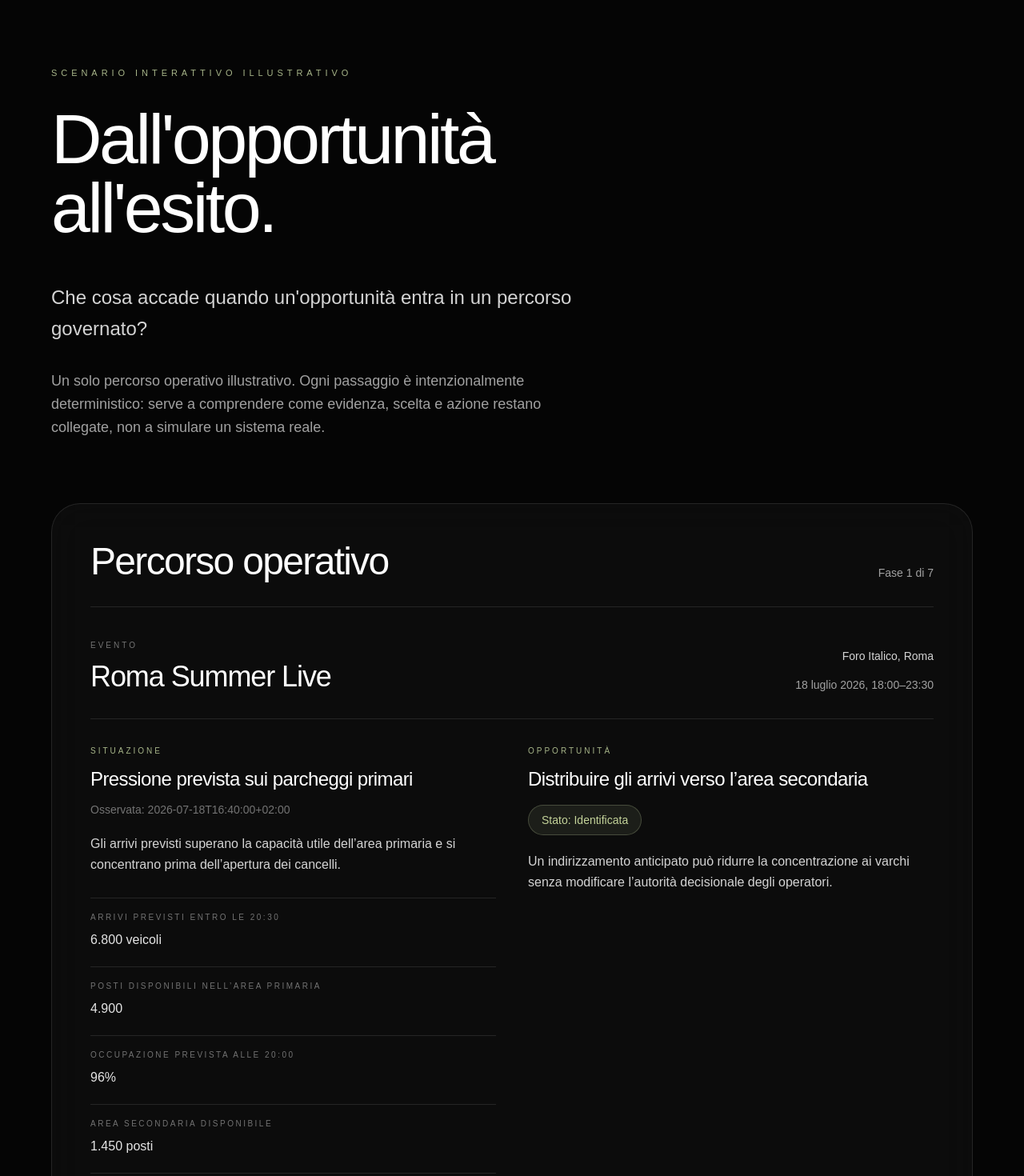
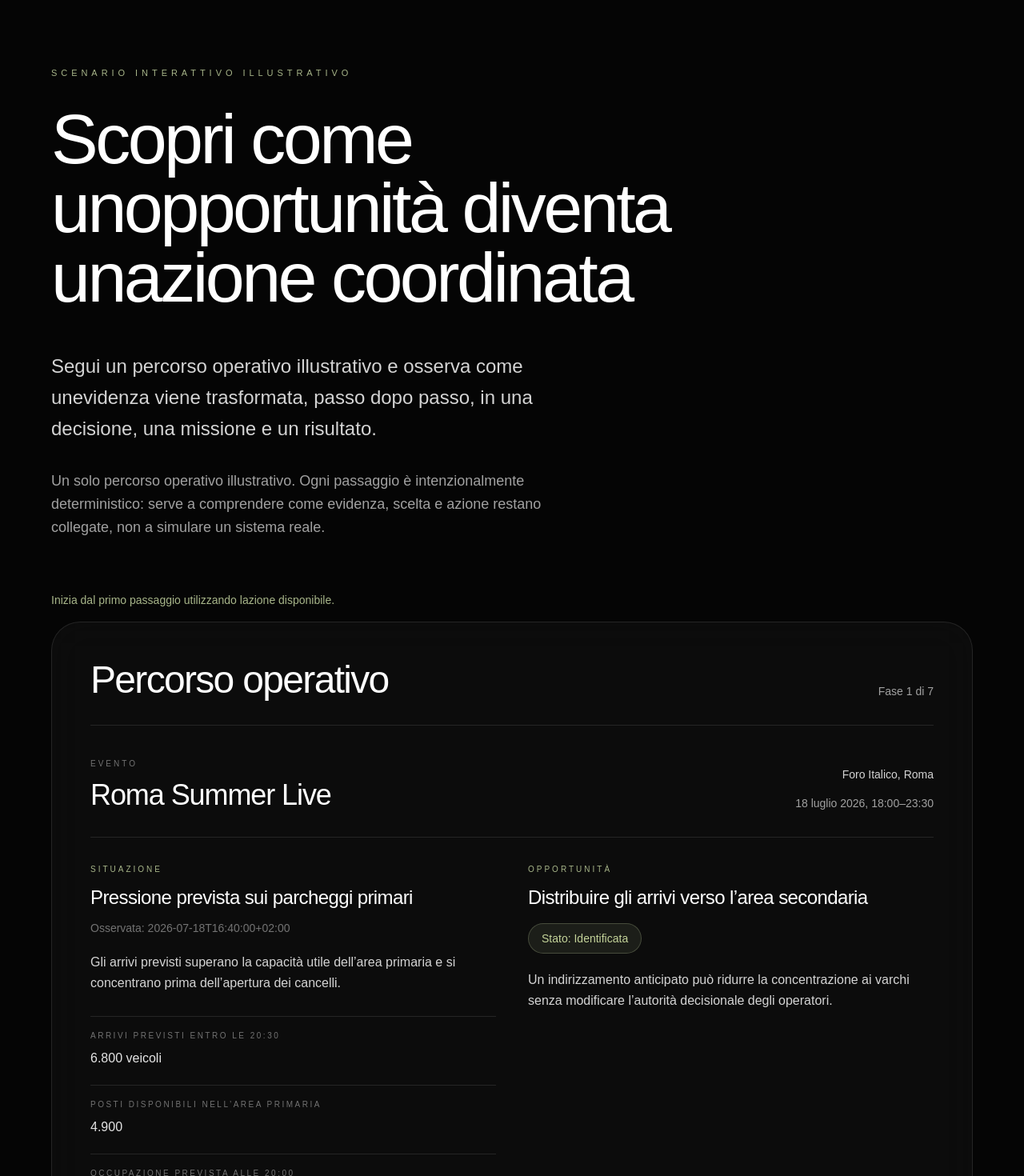
Before and after one commit to Moov3nt/moovento-experience, a Next.js app: page / in a window 1280 px wide. Shown: the part 3420-4890 px from the top of the page at 80% size. Built offline with nearby package versions, Linux system fonts and the light colour scheme.

Commit message:
feat(journey): improve operational journey discoverability

```diff
--- a/components/OperationalJourney/OperationalJourneySection.tsx
+++ b/components/OperationalJourney/OperationalJourneySection.tsx
@@ -10,16 +10,19 @@ export default function OperationalJourneySection() {
         <div className="max-w-4xl">
           <p className="text-[11px] uppercase tracking-[0.45em] text-[#A8B68A]">Scenario interattivo illustrativo</p>
           <h2 id={headingId} className="mt-8 text-[56px] font-light leading-[0.98] tracking-[-0.04em] md:text-[88px]">
-            Dall&apos;opportunità<br />all&apos;esito.
+            Scopri come unopportunità diventa unazione coordinata
           </h2>
           <p className="mt-12 max-w-2xl text-xl leading-relaxed text-neutral-300 md:text-2xl">
-            Che cosa accade quando un&apos;opportunità entra in un percorso governato?
+            Segui un percorso operativo illustrativo e osserva come unevidenza viene trasformata, passo dopo passo, in una decisione, una missione e un risultato.
           </p>
           <p id={purposeId} className="mt-8 max-w-2xl text-lg leading-relaxed text-neutral-400">
             Un solo percorso operativo illustrativo. Ogni passaggio è intenzionalmente deterministico: serve a comprendere come evidenza, scelta e azione restano collegate, non a simulare un sistema reale.
           </p>
         </div>
-        <div className="mt-20"><OperationalDashboard labelledBy={headingId} /></div>
+        <p className="mt-16 max-w-2xl text-sm leading-relaxed text-[#A8B68A]">
+          Inizia dal primo passaggio utilizzando lazione disponibile.
+        </p>
+        <div className="mt-4"><OperationalDashboard labelledBy={headingId} /></div>
         <div className="mt-20 border-t border-white/10 pt-10">
           <p className="max-w-3xl text-xl leading-relaxed text-neutral-300 md:text-2xl">
             Quando viene registrato, l&apos;Outcome diventa nuova evidenza che sostiene la comprensione delle evoluzioni operative future.
```
Also changed, not shown: 1 other file (tests, documents, lock files or other folders).
